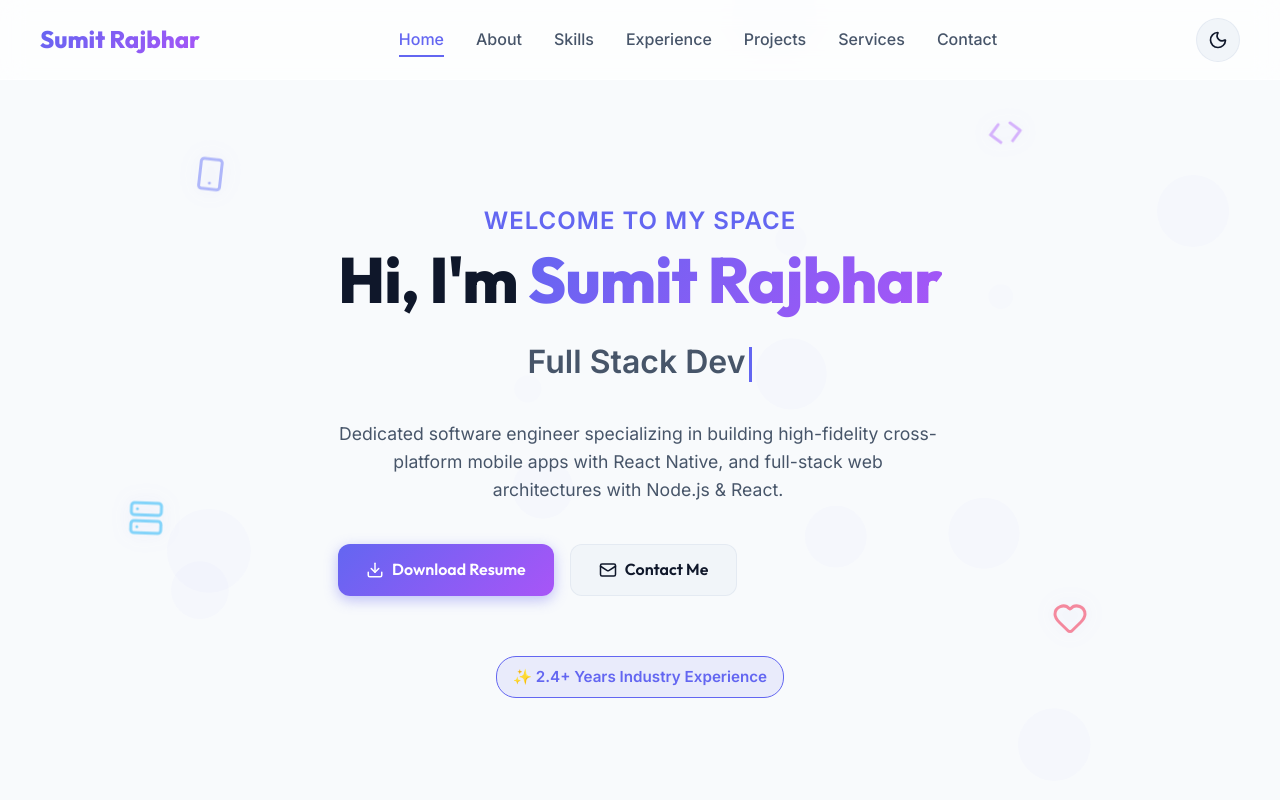
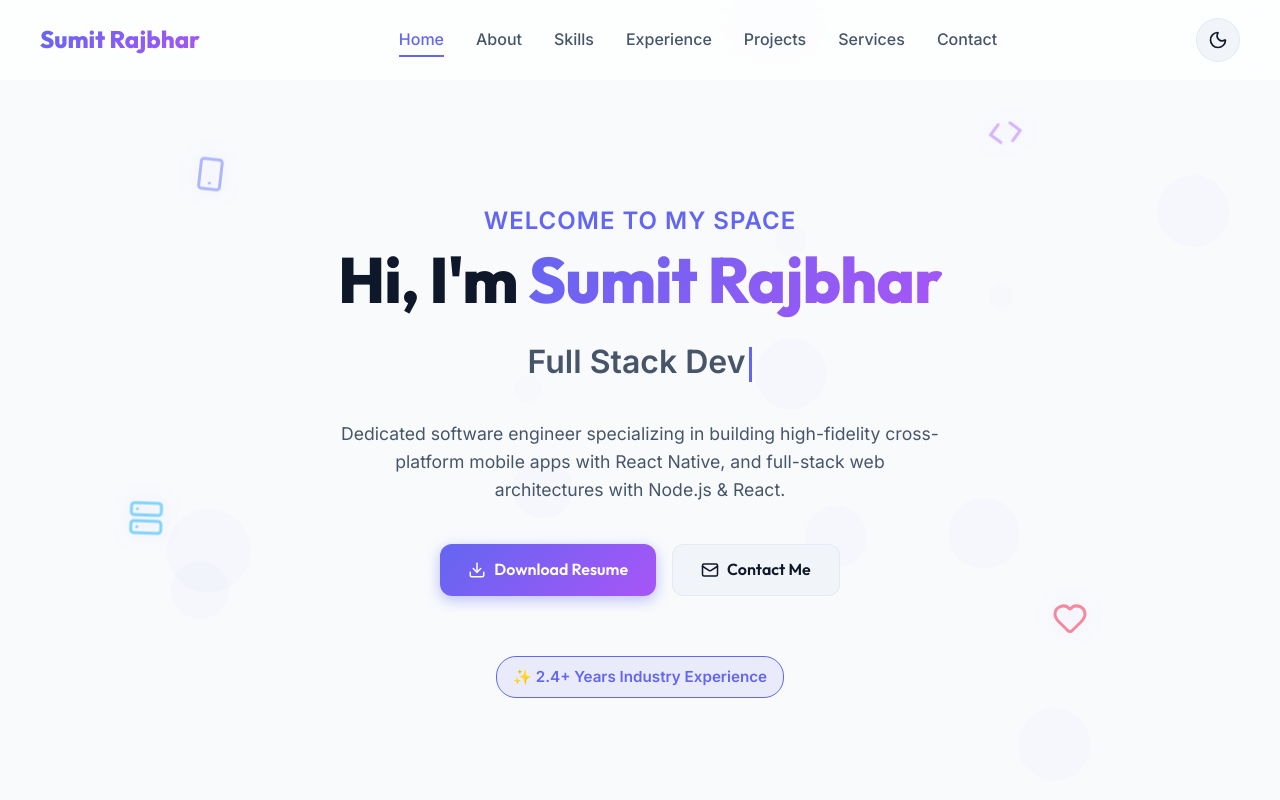
Before and after one commit to Sumit0816/Portfolio, a React (Vite) app: page / in a window 1280 px wide. Shown: the top 800 px of the page. Built offline with nearby package versions, Linux system fonts and the light colour scheme.

Commit message:
added emailjs

```diff
--- a/src/index.css
+++ b/src/index.css
@@ -376,11 +376,12 @@ a:hover {
   max-width: 600px;
   font-size: 1.1rem;
   color: var(--text-secondary);
-  margin-bottom: 40px;
+  margin: 0 auto 40px auto;
 }
 
 .hero-cta {
   display: flex;
+  justify-content: center;
   gap: 16px;
   margin-bottom: 60px;
 }
@@ -390,6 +391,7 @@ a:hover {
     flex-direction: column;
     width: 100%;
     max-width: 300px;
+    margin: 0 auto 60px auto;
   }
 }
 
```
Also changed, not shown: 1 other file (tests, documents, lock files or other folders).
